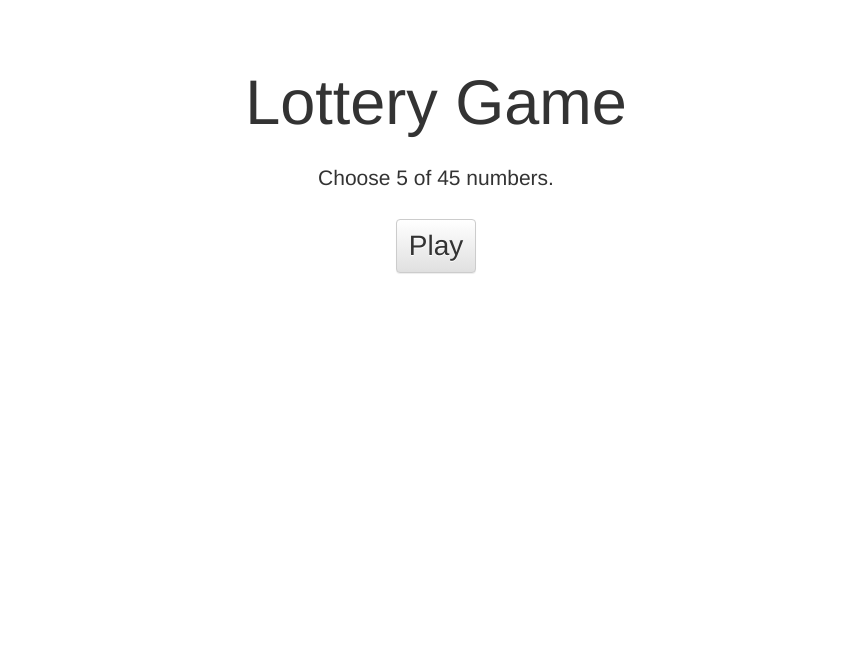
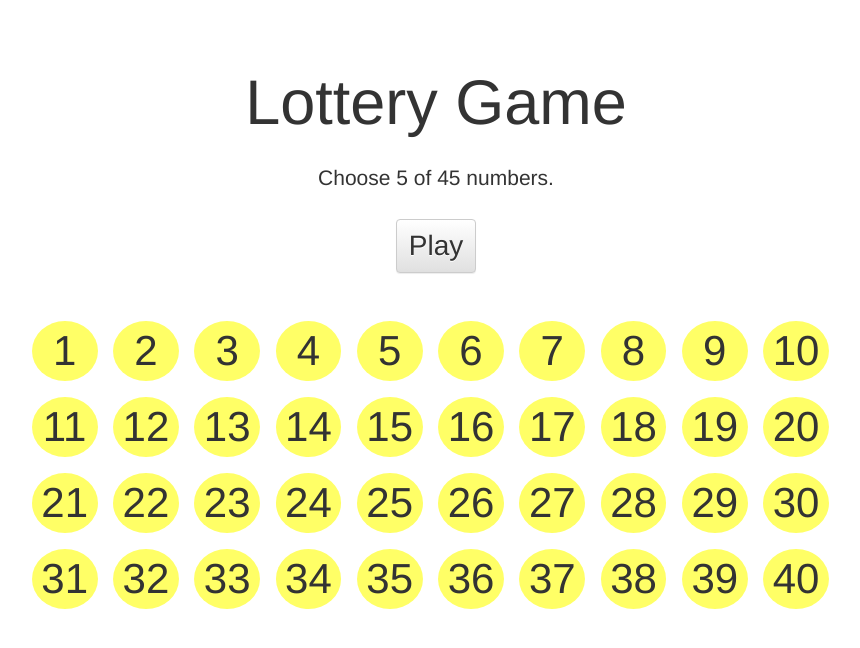
Before and after one commit to michalrudzky/lottery, a plain HTML site: page index.html in a window 1280 px wide. Shown: the whole page, without its empty margins (204-1064 px from the left). Drawn offline with Linux system fonts and the light colour scheme.

Commit message:
Add choosing numbers section

```diff
--- a/css/style.css
+++ b/css/style.css
@@ -1,12 +1,39 @@
+/* Heading */
+
 .jumbotron {
     text-align: center;
     background-color: white;
+    margin-bottom: 0;
 }
 
 .jumbotron h1, .jumbotron p {
     margin-bottom: 5%;
 }
 
-.jumbotron button {
+#play {
     font-size: 2em;
 }
+
+
+/* Choosing numbers */
+
+.number-row {
+    height: 25%;
+    margin-bottom: 2vh;
+}
+
+.number-container {
+    background: none;
+}
+
+.number {
+    display: inline-block;
+    background: #ffff66;
+    text-align: center;
+    font-size: 3em;
+    width: 8%;
+    height: 100%;
+    margin-left: 0.9%;
+    margin-right: 0.5%;
+    border-radius: 50%;
+}
--- a/index.html
+++ b/index.html
@@ -8,16 +8,77 @@
         <link rel="stylesheet" href="css/style.css">
     </head>
     <body>
-        <!-- TOP -->
+        <!-- Heading -->
         <div class="container-fluid">
             <div class="row">
                 <div class="jumbotron col-lg-6 col-lg-offset-3">
                     <h1>Lottery Game</h1>
                     <p>Choose 5 of 45 numbers.</p>
-                    <button type="button" id="playBtn"class="btn btn-default">Play</button>
+                    <button type="button" class="btn btn-default" id="play">Play</button>
                 </div>
             </div>
         </div>
+
+        <!-- Choosing numbers -->
+        <div class="container-fluid" id="choice-section">
+            <div class="row number-row">
+                <div class="number-container col-lg-8 col-lg-offset-2">
+                    <div class="number">1</div>
+                    <div class="number">2</div>
+                    <div class="number">3</div>
+                    <div class="number">4</div>
+                    <div class="number">5</div>
+                    <div class="number">6</div>
+                    <div class="number">7</div>
+                    <div class="number">8</div>
+                    <div class="number">9</div>
+                    <div class="number">10</div>
+                </div>
+            </div>
+            <div class="row number-row">
+                <div class="number-container col-lg-8 col-lg-offset-2">
+                    <div class="number">11</div>
+                    <div class="number">12</div>
+                    <div class="number">13</div>
+                    <div class="number">14</div>
+                    <div class="number">15</div>
+                    <div class="number">16</div>
+                    <div class="number">17</div>
+                    <div class="number">18</div>
+                    <div class="number">19</div>
+                    <div class="number">20</div>
+                </div>
+            </div>
+            <div class="row number-row">
+                <div class="number-container col-lg-8 col-lg-offset-2">
+                    <div class="number">21</div>
+                    <div class="number">22</div>
+                    <div class="number">23</div>
+                    <div class="number">24</div>
+                    <div class="number">25</div>
+                    <div class="number">26</div>
+                    <div class="number">27</div>
+                    <div class="number">28</div>
+                    <div class="number">29</div>
+                    <div class="number">30</div>
+                </div>
+            </div>
+            <div class="row number-row">
+                <div class="number-container col-lg-8 col-lg-offset-2">
+                    <div class="number">31</div>
+                    <div class="number">32</div>
+                    <div class="number">33</div>
+                    <div class="number">34</div>
+                    <div class="number">35</div>
+                    <div class="number">36</div>
+                    <div class="number">37</div>
+                    <div class="number">38</div>
+                    <div class="number">39</div>
+                    <div class="number">40</div>
+                </div>
+            </div>
+        </div>
+
         <script src="js/jquery-3.3.1.min.js"></script>
         <script src="js/bootstrap.min.js"></script>
     </body>
```
